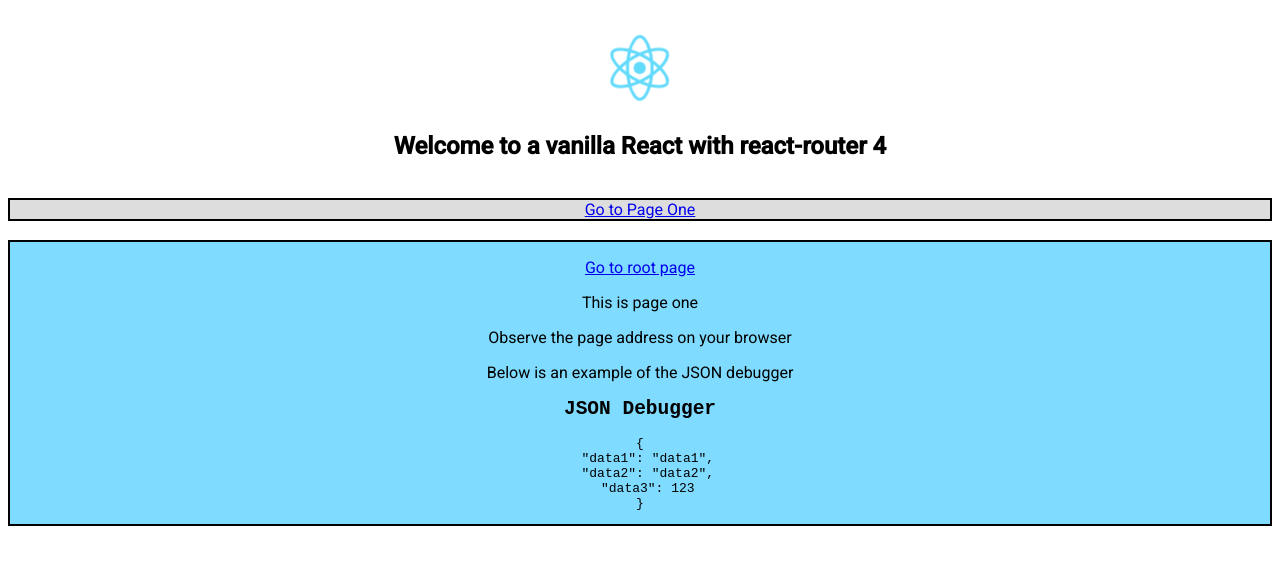
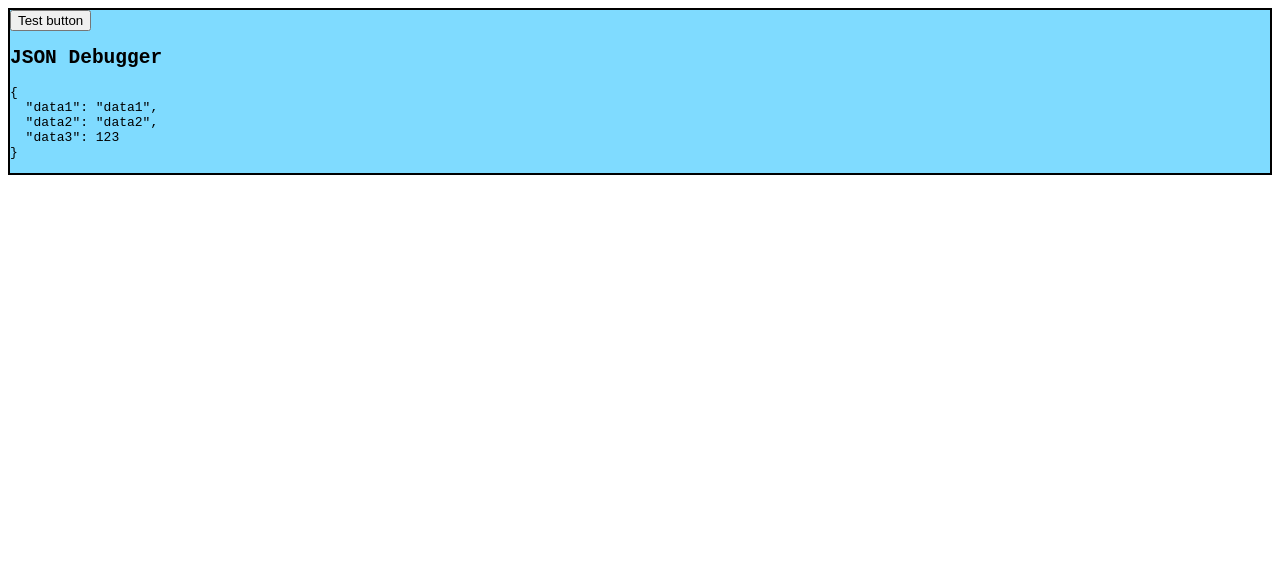
Before and after one commit to mikestacy1020/react-Auth0-Api, a React (Create React App) app: page /PageOne in a window 1280 px wide. Shown: the top 564 px of the page. Built offline with nearby package versions, Linux system fonts and the light colour scheme.

Commit message:
added dummy button and reorganised components

```diff
--- a/src/components/App.js
+++ b/src/components/App.js
@@ -1,7 +1,7 @@
 import React, { Component } from 'react';
 import logo from '../../assets/img/logo.svg'
 import '../css/style.css'
-import { Link } from 'react-router-dom'
+import PageOne from './PageOne'
 
 class App extends Component {
   render() {
@@ -12,12 +12,8 @@
             <h2>Welcome to a vanilla React with react-router 4</h2>
           </div>
 
-          <div className="border color-silver">
-              <Link to='/PageOne'>Go to Page One</Link>
-          </div>
+          <PageOne />
 
-           {/* Render children here*/}
-           {this.props.children}
         </div>
     );
   }
--- a/src/components/PageOne.js
+++ b/src/components/PageOne.js
@@ -1,6 +1,4 @@
 import React, { Component } from 'react'
-import App from './App'
-import { Link } from 'react-router-dom'
 import JSONDebugger from '../utils/JSONDebugger'
 
 // example JSON data
@@ -11,19 +9,18 @@
 }
 
 class PageOne extends Component {
+
+    handleClick = () => {
+        alert('hello')
+    }
+
     render(){
         return(
-            <App>
-                <br/>
-                <div className="border color-aqua">
-                    <p><Link to='/'>Go to root page</Link></p>
-                    <p> This is page one </p>
-                    <p> Observe the page address on your browser </p>
-                    <p>Below is an example of the JSON debugger</p>
-                    <JSONDebugger json={exampleJSONData} />
+            <div className="border color-aqua">
+                <button onClick={ this.handleClick }> Test button </button>
 
-                </div>
-            </App>
+                <JSONDebugger json={exampleJSONData} />
+            </div>
         )
     }
 }
```
